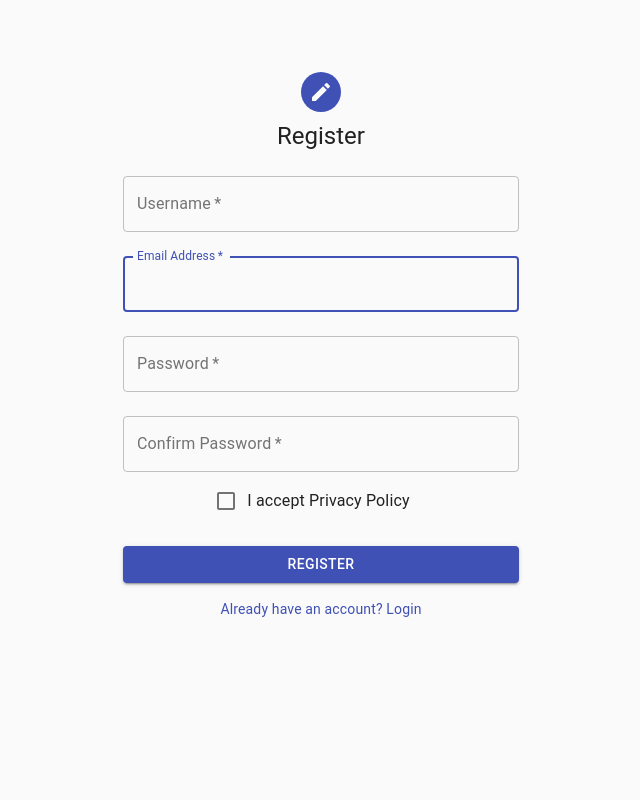
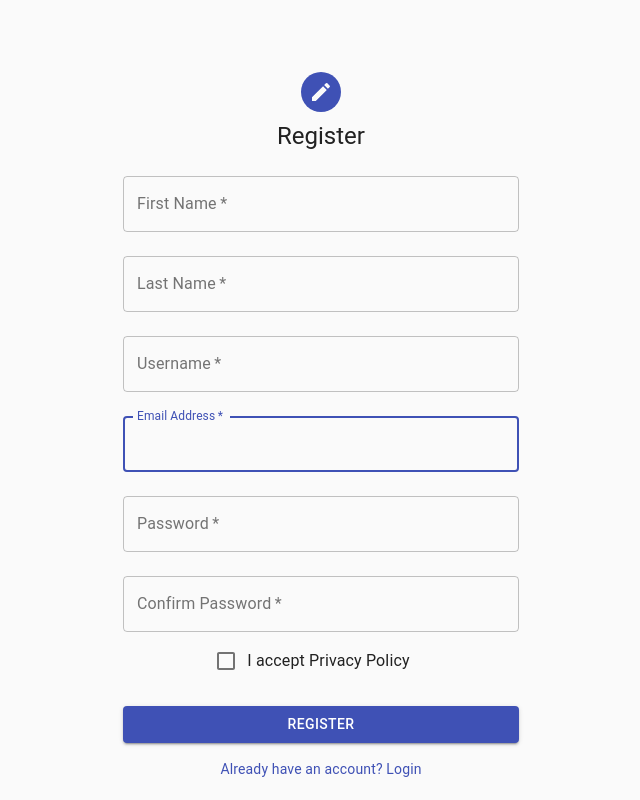
Before and after one commit to msymbolEJA/frontend-textile, a React (Create React App) app: page /register in a window 1280 px wide. Shown: the whole page, without its empty margins (319-959 px from the left). Built offline with nearby package versions, Linux system fonts and the light colour scheme.

Commit message:
added firstname and lastname for register page

```diff
--- a/package.json
+++ b/package.json
@@ -8,6 +8,7 @@
     "@testing-library/jest-dom": "^5.11.4",
     "@testing-library/react": "^11.1.0",
     "@testing-library/user-event": "^12.1.10",
+    "axios": "^0.21.1",
     "react": "^17.0.1",
     "react-dom": "^17.0.1",
     "react-router-dom": "^5.2.0",
--- a/src/components/register/Register.js
+++ b/src/components/register/Register.js
@@ -90,7 +90,7 @@ export default function Register() {
   };
 
   const handleMainPage = () => {
-    history.push("/dashboard");
+    history.push("/");
   };
 
   const body = (
@@ -98,7 +98,7 @@ export default function Register() {
       <Grid container spacing={2}>
         <Grid item xs={12}>
           <div className={classes.succes}>
-            <span>Regisered Succesfully!</span>
+            <span>Regisered Succesfully! Wait for Account Verificitain.</span>
           </div>
         </Grid>
       </Grid>
@@ -110,7 +110,7 @@ export default function Register() {
         className={classes.submit}
         onClick={handleMainPage}
       >
-        Go to Dashboard
+        Login Page
       </Button>
     </div>
   );
@@ -145,7 +145,11 @@ export default function Register() {
   const validate = () => {
     let errors = {};
 
-    if (!values.userName) {
+    if (!values.firstName) {
+      errors.firstName = "Fill the First Name!";
+    } else if (!values.lastName) {
+      errors.lastName = "Fill the Last Name!";
+    } else if (!values.userName) {
       errors.userName = "Fill the Username!";
     } else if (!values.email) {
       errors.email = "Fill the Email Address!";
@@ -178,6 +182,42 @@ export default function Register() {
           Register
         </Typography>
         <form onSubmit={handleSubmit} className={classes.form} noValidate>
+          <TextField
+            variant="outlined"
+            margin="normal"
+            required
+            fullWidth
+            id="firstName"
+            label="First Name"
+            onChange={handleChange}
+            defaultValue={values.firstName}
+            name="firstName"
+            autoComplete="firstName"
+            autoFocus
+          />
+          {formErrors.firstName && (
+            <div className={classes.error}>
+              <span>{formErrors.firstName}</span>
+            </div>
+          )}
+          <TextField
+            variant="outlined"
+            margin="normal"
+            required
+            fullWidth
+            id="lastName"
+            label="Last Name"
+            onChange={handleChange}
+            defaultValue={values.lastName}
+            name="lastName"
+            autoComplete="lastName"
+            autoFocus
+          />
+          {formErrors.lastName && (
+            <div className={classes.error}>
+              <span>{formErrors.lastName}</span>
+            </div>
+          )}
           <TextField
             variant="outlined"
             margin="normal"
```
Also changed, not shown: 1 other file (tests, documents, lock files or other folders).
